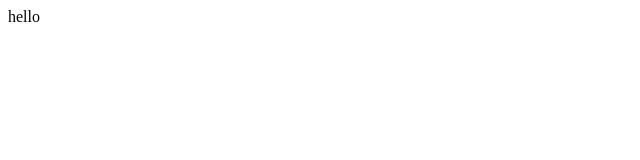
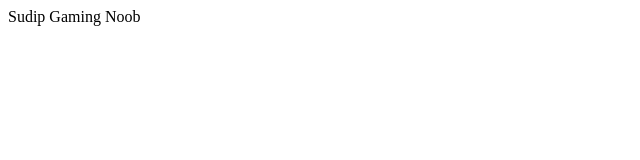
Before and after one commit to Shiva-Ahir001/Main, a plain HTML site: page index.html in a window 1280 px wide. Shown: the whole page, without its empty margins (0-640 px from the left). Drawn offline with Linux system fonts and the light colour scheme.

Commit message:
Update index.html

```diff
--- a/index.html
+++ b/index.html
@@ -7,6 +7,6 @@
     <title>Document</title>
 </head>
 <body>
-    hello
+    Sudip Gaming Noob
 </body>
 </html>
```
